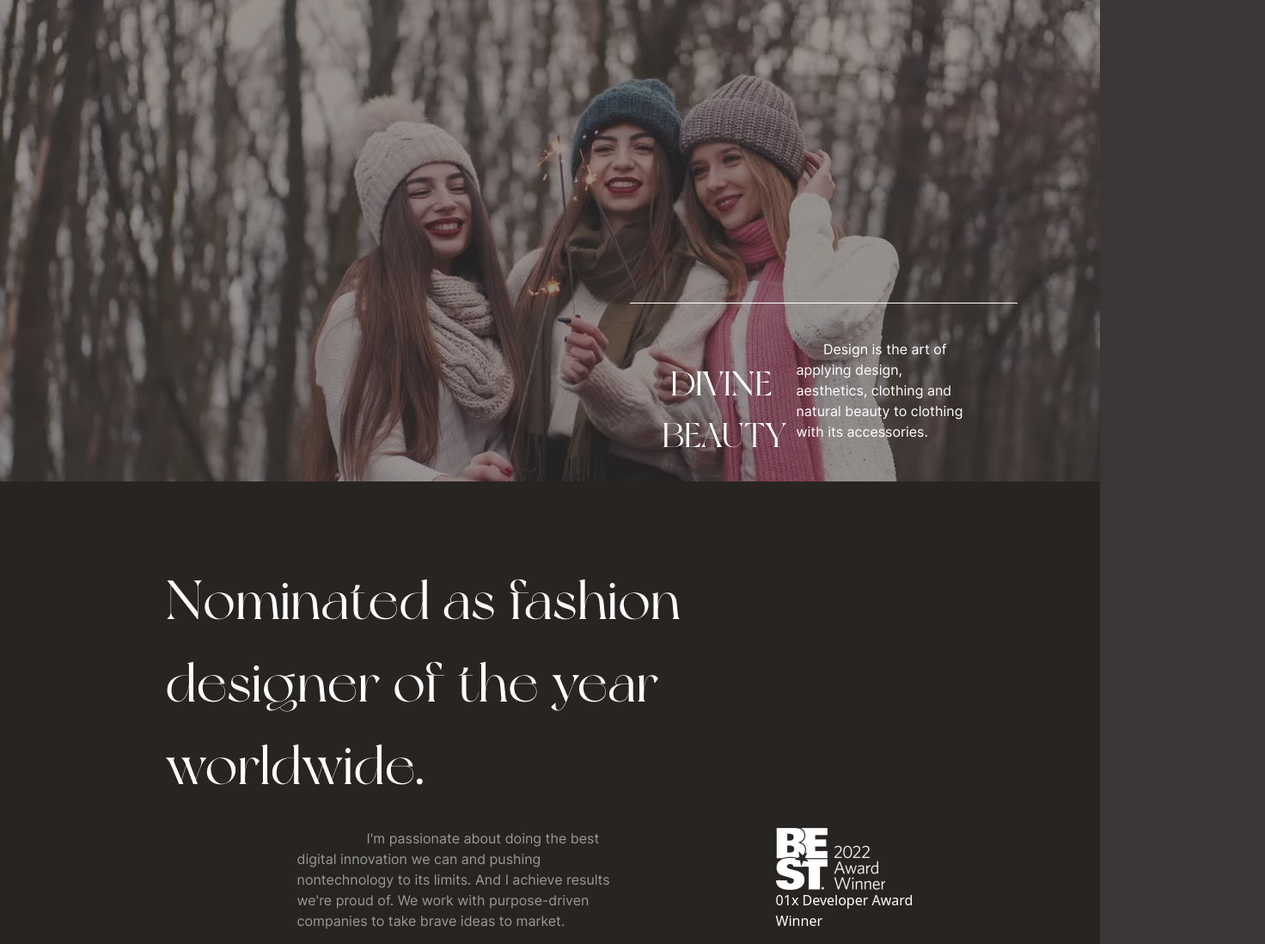
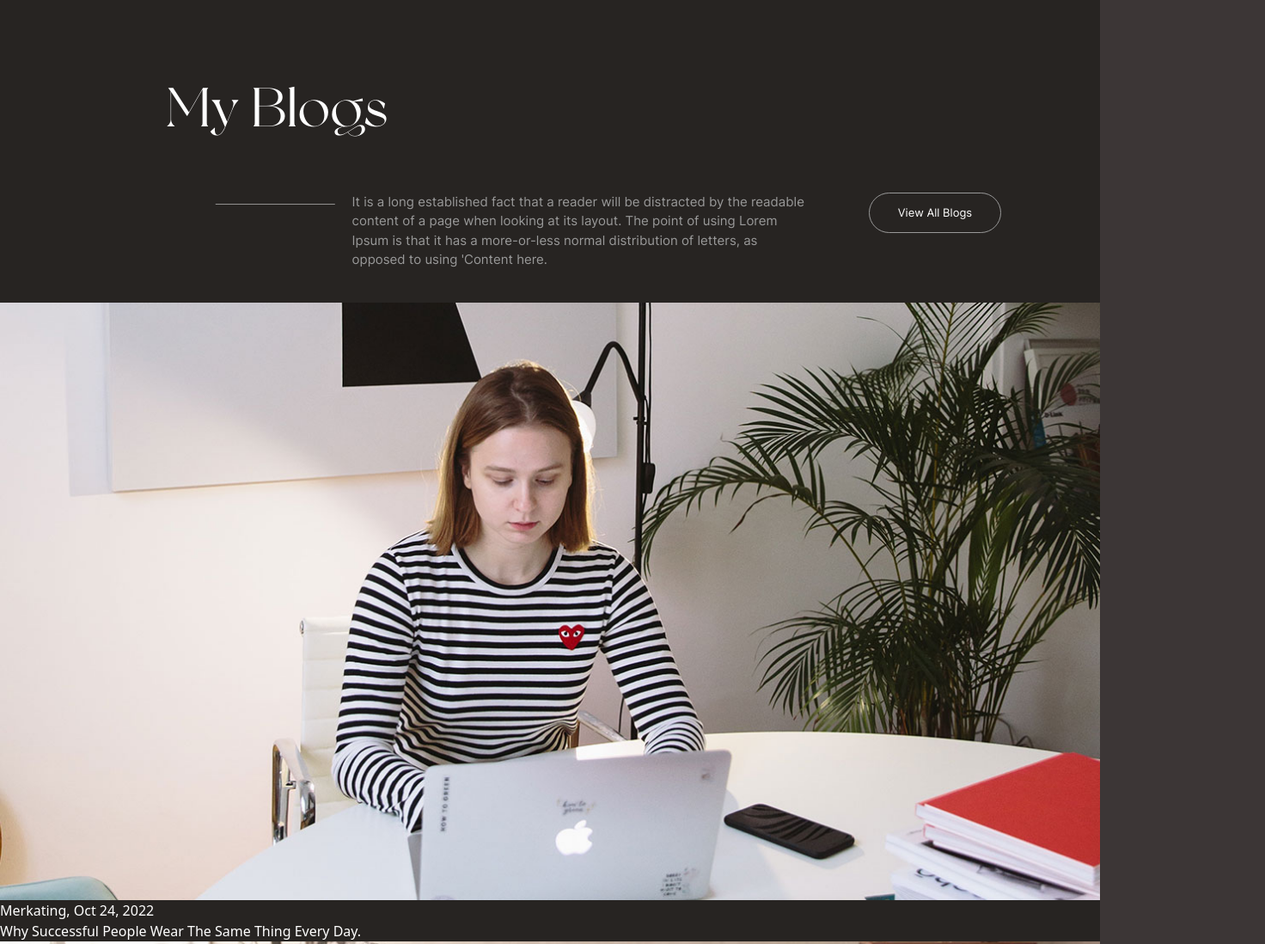
Before and after one commit to ChristianScholtysik/Passion-for-Fashion, a plain HTML site: page index.html in a window 1280 px wide. Shown: the top 1098 px of the page at 86% size, 1472 px wide, since content can reach past the window. Drawn offline with nearby package versions, Linux system fonts and the light colour scheme; a web font is replaced by a local one.

Commit message:
add sectionMyBlogs

```diff
--- a/assets/css/styles.css
+++ b/assets/css/styles.css
@@ -9,6 +9,52 @@
 @font-face {
     font-family: NewYork;
     src: url(../fonts/NewYork/NewYork\ PERSONAL\ USE.otf);
+}
+
+
+/* section myBlogs */
+
+.myBlogs {
+    background-color: #272422;
+    color: white;
+    padding: 5% 0;
+}
+.myBlogs h2{
+    font-family: NewYork;
+    font-size: 4rem;
+    width: 50vw;
+    padding: 1% 0;
+    margin-left: 15%;
+}
+
+.infoBlogs {
+    display: flex;
+    align-items: start;
+    width: 100vw;
+    margin-left: 15%;
+    padding: 3% 0;
+}
+.infoBlogs img {
+    width: 14vw;
+    padding: 1% 1.5%;
+    margin-left: 3%;
+}
+
+.infoBlogs p {
+    width: 42vw;
+    font-size: 15px;
+    font-family: Inter-Regular;
+    color: #999999;
+}
+
+.infoBlogs button {
+    border: 0.1px solid #999999;
+    border-radius: 30px;
+    width: 12vw;
+    padding: 1% 0;
+    font-size: 13px;
+    font-family: Inter-Regular;
+    margin-left: 5%;
 }
 
 
--- a/index.html
+++ b/index.html
@@ -27,6 +27,32 @@
       <nav></nav>
     </header>
     <main>
+      <!-- section myBlogs -->
+      <section class="myBlogs">
+        <h2>My Blogs</h2>
+        <div class="infoBlogs">
+          <img src="./assets/img/Images/div.line.png" alt="divLine">
+          <p>It is a long established fact that a reader will be distracted by the readable content of a page when looking at its layout. The point of using Lorem Ipsum is that it has a more-or-less normal distribution of letters, as opposed to using 'Content here.</p>
+          <button>View All Blogs</button>
+        </div>
+        <div class="blogBilderDrei">
+          <div>
+            <img src="./assets/img/Images/7.jpeg" alt="bild7">
+            <p>Merkating, Oct 24, 2022</p>
+            <p>Why Successful People Wear The Same Thing Every Day.</p>
+          </div>
+          <div>
+            <img src="./assets/img/Images/8.jpeg" alt="bild8">
+            <p>UI Design, Oct 24, 2022</p>
+            <p>The Quickes Way to Deliver Your Message? Make It Visual.</p>
+          </div>
+          <div>
+            <img src="./assets/img/Images/9.jpeg" alt="bild9">
+            <p>Merkating, Oct 24, 2022</p>
+            <p>The Easiest Way to Become a Successful Writer and Authors.</p>
+          </div>
+        </div>
+      </section>
       <!-- section dreiMädels -->
       <section class="dreiMädels">
         <img src="./assets/img/Images/23.jpeg" alt="dreiMädelsImg">
```
Also changed, not shown: assets/img/Images/div.line.png (added).
